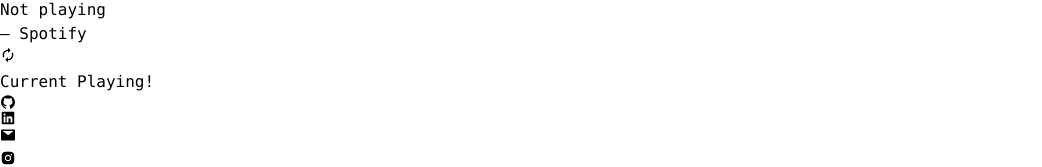
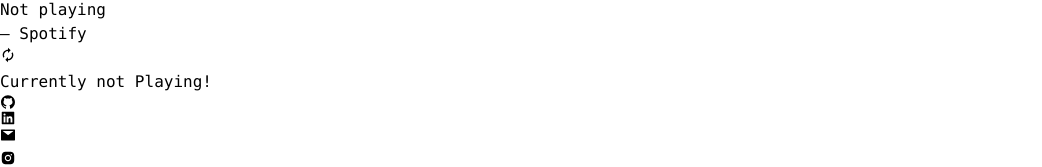
Before and after one commit to f312213213/personal-website, a Next.js app: page /about in a window 1280 px wide. Shown: the part 978-1145 px from the top of the page, without its empty margins (0-1042 px from the left). Built offline with nearby package versions, Linux system fonts and the light colour scheme; no server answers.

Commit message:
spotify hover text

```diff
--- a/components/Footer/index.jsx
+++ b/components/Footer/index.jsx
@@ -1,7 +1,5 @@
 import React from 'react'
 import { AiFillGithub, AiFillLinkedin, AiFillInstagram, AiFillMail } from 'react-icons/ai'
-import { SiSpotify } from 'react-icons/si'
-import { MdAutorenew } from 'react-icons/md'
 import Link from 'next/link'
 
 import { ContactDialogContext } from '@/context/useContactDialog'
--- a/components/Spotify/index.jsx
+++ b/components/Spotify/index.jsx
@@ -43,7 +43,7 @@ const Spotify = () => {
             <MdAutorenew />
           </button>
           <div className={'absolute -top-10 transform transition scale-0 group-hover:scale-100 bg-[#121212] dark:bg-gray-50 dark:text-[#121212]  text-gray-50 rounded text-sm p-2'}>
-            Current Playing!
+            Currently {!songData.is_playing && 'not'} Playing!
           </div>
         </div>
       </div>
```
